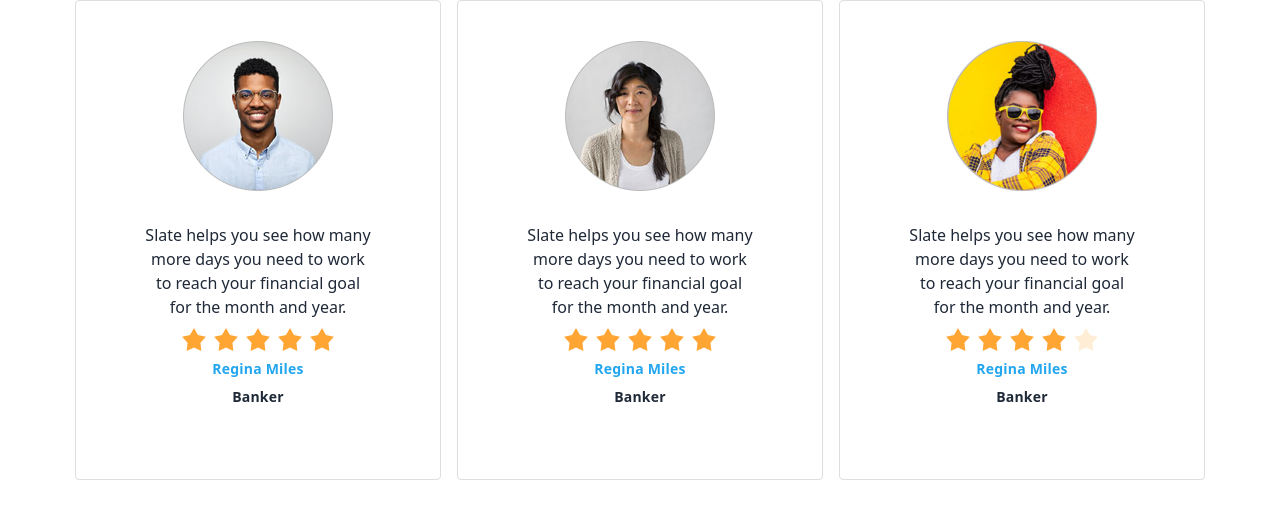
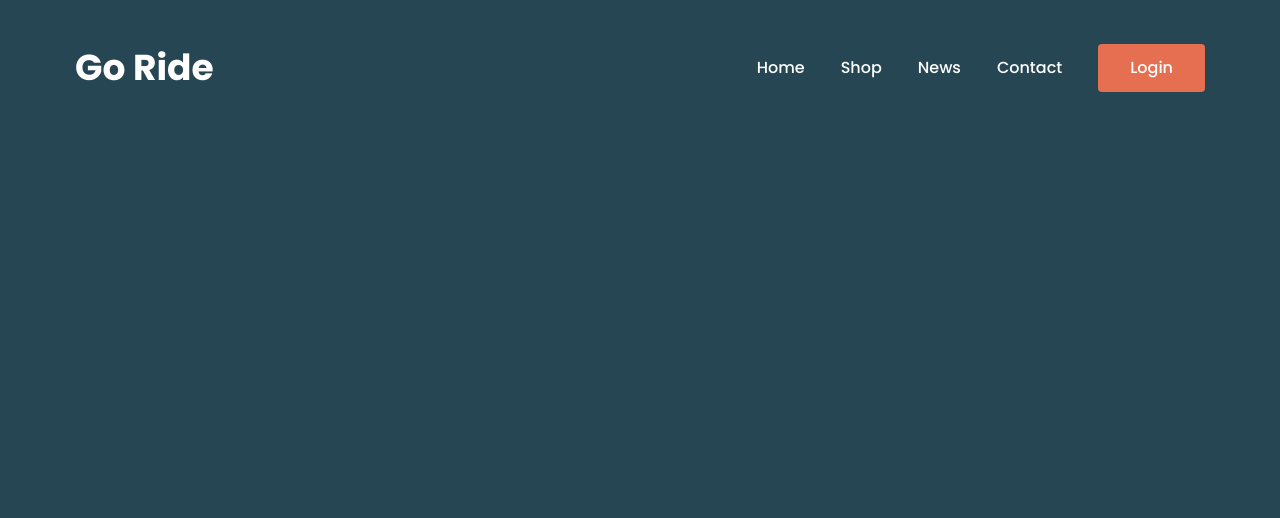
Before and after one commit to omor777/biker-zone, a plain HTML site: page index.html in a window 1280 px wide. Drawn offline with nearby package versions, Linux system fonts and the light colour scheme.

Commit message:
navigation bar completed

```diff
--- a/index.html
+++ b/index.html
@@ -3,7 +3,7 @@
   <head>
     <meta charset="UTF-8" />
     <meta name="viewport" content="width=device-width, initial-scale=1.0" />
-    <title>Tailwind Practice</title>
+    <title>Biker Zone</title>
     <link rel="stylesheet" href="src/style.css" />
     <!-- ? tailwind cdn link and daisy khala -->
     <link
@@ -15,6 +15,9 @@
     <!-- ? custom css -->
     <style type="text/tailwindcss">
       @layer components {
+        .toggleBtn:focus + div {
+          @apply block;
+        }
       }
     </style>
     <!-- ? tailwind customizing -->
@@ -25,6 +28,7 @@
             colors: {
               primary: "#E76F51",
               star: "#ffa534",
+              "header-bg": "#264653",
             },
             borderRadius: {
               5: "0.3125rem",
@@ -45,166 +49,99 @@
             width: {
               322: "20.125rem",
             },
+            fontFamily: {
+              poppins: ["Poppins", "sans-serif"],
+            },
           },
         },
       };
     </script>
 
+    <link rel="preconnect" href="https://fonts.googleapis.com" />
+    <link rel="preconnect" href="https://fonts.gstatic.com" crossorigin />
+    <link
+      href="https://fonts.googleapis.com/css2?family=Poppins:wght@400;500;600;700;800;900&display=swap"
+      rel="stylesheet"
+    />
+
     <!-- ? end -->
   </head>
-  <body>
-    <div
-      class="container px-5 md:px-0 gap-4 grid grid-cols-1 md:grid-cols-2 lg:grid-cols-3"
+  <body class="font-poppins">
+    <header class="bg-header-bg h-screen">
+      <nav
+        class="max-w-[1130px] mx-auto flex items-center justify-between px-5 md:px-0 pt-9 md:pt-11"
       >
-      <!-- first card -->
-      <div class="card border border-[#DEDEDE] rounded px-9 py-10">
-        <figure>
-          <img class="w-[9.375rem]" src="./images/others/user-1.png" />
-        </figure>
-        <div class="card-body border-spacing-y-4">
-          <p class="text-center">
-            Slate helps you see how many more days you need to work to reach
-            your financial goal for the month and year.
-          </p>
-
-          <div class="rating mx-auto space-x-2">
-            <input
-              type="radio"
-              name="rating-2"
-              class="mask mask-star-2 bg-star"
+        <h3 class="logo text-2xl md:text-4xl text-white font-bold">Go Ride</h3>
+        <div>
+          <button class="block toggleBtn md:hidden">
+            <svg
+              xmlns="http://www.w3.org/2000/svg"
+              width="36"
+              height="36"
+              viewBox="0 0 36 36"
+              fill="none"
+            >
+              <path
+                d="M6 19.5C6.82843 19.5 7.5 18.8284 7.5 18C7.5 17.1716 6.82843 16.5 6 16.5C5.17157 16.5 4.5 17.1716 4.5 18C4.5 18.8284 5.17157 19.5 6 19.5Z"
+                fill="white"
               />
-            <input
-              type="radio"
-              name="rating-2"
-              class="mask mask-star-2 bg-star"
+              <path
+                d="M30.09 16.5H11.91C11.1313 16.5 10.5 17.1313 10.5 17.91V18.09C10.5 18.8687 11.1313 19.5 11.91 19.5H30.09C30.8687 19.5 31.5 18.8687 31.5 18.09V17.91C31.5 17.1313 30.8687 16.5 30.09 16.5Z"
+                fill="white"
               />
-            <input
-              type="radio"
-              name="rating-2"
-              class="mask mask-star-2 bg-star"
+              <path
+                d="M30.09 24H5.91C5.13128 24 4.5 24.6313 4.5 25.41V25.59C4.5 26.3687 5.13128 27 5.91 27H30.09C30.8687 27 31.5 26.3687 31.5 25.59V25.41C31.5 24.6313 30.8687 24 30.09 24Z"
+                fill="white"
               />
-            <input
-              type="radio"
-              name="rating-2"
-              class="mask mask-star-2 bg-star"
-              checked
+              <path
+                d="M30.09 9H5.91C5.13128 9 4.5 9.63128 4.5 10.41V10.59C4.5 11.3687 5.13128 12 5.91 12H30.09C30.8687 12 31.5 11.3687 31.5 10.59V10.41C31.5 9.63128 30.8687 9 30.09 9Z"
+                fill="white"
               />
-            <input
-              type="radio"
-              name="rating-2"
-              class="mask mask-star-2 bg-star"
-            />
-          </div>
-          <p
-            class="text-[#23A6F0] tracking-[0.0125rem] text-sm font-semibold text-center"
+            </svg>
+          </button>
+          <div class="md:block hidden">
+            <ul
+              class="flex gap-x-7 md:gap-x-9 gap-y-4 items-center flex-wrap md:relative justify-center absolute w-full md:w-auto left-0 top-20 md:top-0"
             >
-            Regina Miles
-          </p>
-          <p class="text-center text-sm tracking-[0.0125rem] font-semibold">
-            Banker
-          </p>
+              <li>
+                <a
+                  class="text-white font-medium transition-colors duration-300 ease-out hover:text-primary"
+                  href="#"
+                  >Home</a
+                >
+              </li>
+              <li>
+                <a
+                  class="text-white font-medium transition-colors duration-300 ease-out hover:text-primary"
+                  href="#"
+                  >Shop</a
+                >
+              </li>
+              <li>
+                <a
+                  class="text-white font-medium transition-colors duration-300 ease-out hover:text-primary"
+                  href="#"
+                  >News</a
+                >
+              </li>
+              <li>
+                <a
+                  class="text-white font-medium transition-colors duration-300 ease-out hover:text-primary"
+                  href="#"
+                  >Contact</a
+                >
+              </li>
+              <li>
+                <button
+                  class="md:py-3 py-2 px-5 md:px-8 bg-primary rounded text-white font-medium transition-colors duration-300 hover:bg-orange-700"
+                >
+                  Login
+                </button>
+              </li>
+            </ul>
           </div>
         </div>
-
-      <!-- first card -->
-      <div class="card border border-[#DEDEDE] rounded px-9 py-10">
-        <figure>
-          <img class="w-[9.375rem]" src="./images/others/user-2.png" />
-        </figure>
-        <div class="card-body border-spacing-y-4">
-          <p class="text-center">
-            Slate helps you see how many more days you need to work to reach
-            your financial goal for the month and year.
-          </p>
-
-          <div class="rating mx-auto space-x-2">
-            <input
-              type="radio"
-              name="rating-2"
-              class="mask mask-star-2 bg-star"
-            />
-            <input
-              type="radio"
-              name="rating-2"
-              class="mask mask-star-2 bg-star"
-            />
-            <input
-              type="radio"
-              name="rating-2"
-              class="mask mask-star-2 bg-star"
-            />
-            <input
-              type="radio"
-              name="rating-2"
-              class="mask mask-star-2 bg-star"
-              checked
-            />
-            <input
-              type="radio"
-              name="rating-2"
-              class="mask mask-star-2 bg-star"
-            />
-          </div>
-          <p
-            class="text-[#23A6F0] tracking-[0.0125rem] text-sm font-semibold text-center"
-          >
-            Regina Miles
-          </p>
-          <p class="text-center text-sm tracking-[0.0125rem] font-semibold">
-            Banker
-          </p>
-        </div>
-      </div>
-
-      <!-- second card -->
-      <div class="card border border-[#DEDEDE] rounded px-9 py-10">
-        <figure>
-          <img class="w-[9.375rem]" src="./images/others/user-3.png" />
-        </figure>
-        <div class="card-body border-spacing-y-4">
-          <p class="text-center">
-            Slate helps you see how many more days you need to work to reach
-            your financial goal for the month and year.
-          </p>
-
-          <div class="rating mx-auto space-x-2">
-            <input
-              type="radio"
-              name="rating-2"
-              class="mask mask-star-2 bg-star"
-            />
-            <input
-              type="radio"
-              name="rating-2"
-              class="mask mask-star-2 bg-star"
-            />
-            <input
-              type="radio"
-              name="rating-2"
-              class="mask mask-star-2 bg-star"
-            />
-            <input
-              type="radio"
-              name="rating-2"
-              class="mask mask-star-2 bg-star"
-              checked
-            />
-            <input
-              type="radio"
-              name="rating-2"
-              class="mask mask-star-2 bg-star"
-            />
-          </div>
-          <p
-            class="text-[#23A6F0] tracking-[0.0125rem] text-sm font-semibold text-center"
-          >
-            Regina Miles
-          </p>
-          <p class="text-center text-sm tracking-[0.0125rem] font-semibold">
-            Banker
-          </p>
-        </div>
-      </div>
-    </div>
+      </nav>
+    </header>
   </body>
 </html>
```
Also changed, not shown: demo.html (added, +74 -0 lines). Lines whose indentation alone changed are shown as unchanged.
